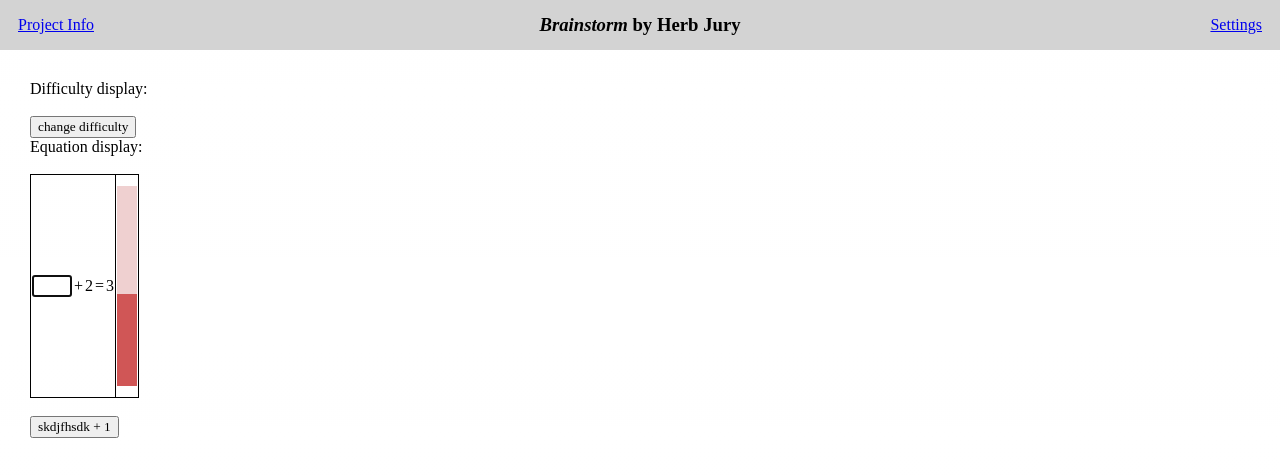
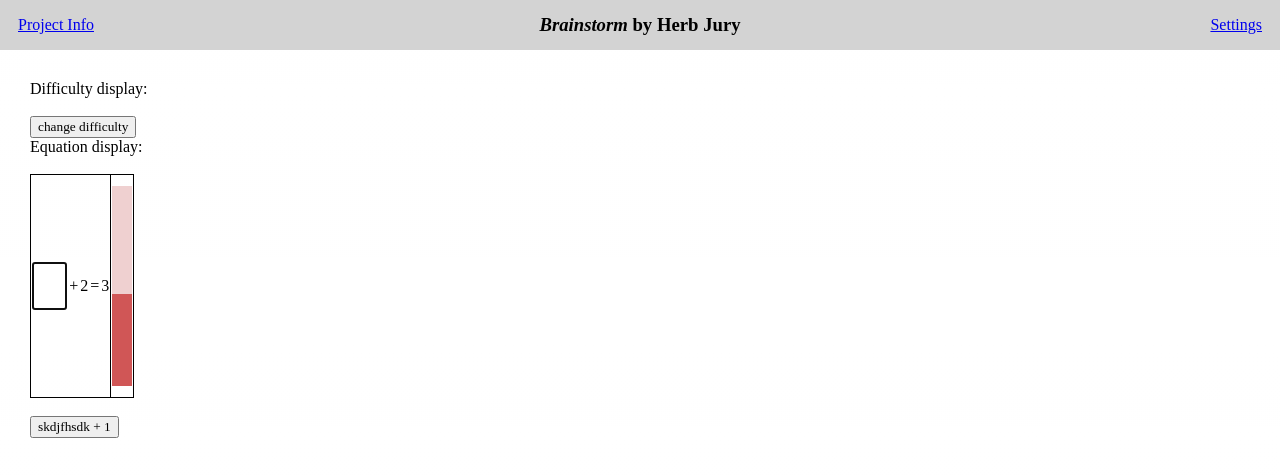
Before and after one commit to MrMugwump/BrainstormComp225, a Next.js app: page / in a window 1280 px wide. Shown: the top 476 px of the page. Built offline with nearby package versions, Linux system fonts and the light colour scheme.

Commit message:
variable input box sizes!!

```diff
--- a/src/app/equationDisplay.tsx
+++ b/src/app/equationDisplay.tsx
@@ -49,11 +49,11 @@ export default function EquationDisplay({}:any){
         <table key = {key} className="EquationDisplay">
         <tbody>
             <tr>
-                <td><NumberSlot number = {equation[0]} isInput = {inputArray[0]} inputVal={setInputVal}/></td>
-                <td><p>{operation}</p></td>
-                <td><NumberSlot number = {equation[1]} isInput = {inputArray[1]} inputVal={setInputVal}/></td>
-                <td>=</td>
-                <td><NumberSlot number = {equation[2]} isInput = {inputArray[2]} inputVal={setInputVal}/></td>
+                <td className="TextSlot"><NumberSlot number = {equation[0]} isInput = {inputArray[0]} inputVal={setInputVal}/></td>
+                <td className="TextSlot"><p>{operation}</p></td>
+                <td className="TextSlot"><NumberSlot number = {equation[1]} isInput = {inputArray[1]} inputVal={setInputVal}/></td>
+                <td className="TextSlot">=</td>
+                <td className="TextSlot"><NumberSlot number = {equation[2]} isInput = {inputArray[2]} inputVal={setInputVal}/></td>
                 {/*<td><p>Correct = {isCorrect}</p></td>*/}
                 {/*<td><p>location = {location}</p></td>*/}
                 <td className="timercell">
@@ -69,11 +69,18 @@ export default function EquationDisplay({}:any){
 }
 
 function NumberSlot({number, isInput = false, inputVal}:any){
+    const [width,setWidth]=useState('1ch');
+    function onInputChange(e:any){
+        inputVal(e.target.value);
+        setWidth(e.target.value.length+'ch')
+    }
     if (isInput){
-        return(<><input
-            onChange={e=>{inputVal(e.target.value)} /*sends player input to eq. disp.*/}
+        return(
+        <><input className="InputArea"
+            onChange={e=>{onInputChange(e)} /*sends player input to eq. disp.*/}
             autoFocus={true /*when instantiated, cursor auto selects*/}
-            size={2  /*how many chars wide input field is (there is a lim to how small)*/} />
+            style={{width: `${width}`}}
+            />
             </>)
     }
     return(<><p>{number}</p></>)
@@ -81,6 +88,6 @@ function NumberSlot({number, isInput = false, inputVal}:any){
 
 function generateRandomInteger(min: number, max: number){ // Taken from https://developer.mozilla.org/en-US/docs/Web/JavaScript/Reference/Global_Objects/Math/random
     min = Math.ceil(min);
-    max = Math.floor(max)+1; //+1 to make max inclusive inclusive
+    max = Math.floor(max)+1; //+1 to make max inclusive
     return Math.floor(Math.random() * (max - min) + min); // The maximum and the minimum are inclusive
 }
--- a/src/app/equationDisplayStyle.css
+++ b/src/app/equationDisplayStyle.css
@@ -1,6 +1,14 @@
 .EquationDisplay {
     border: 1px solid black;
     border-collapse: collapse;
+    font-size: 100%;
+}
+.EquationDisplay .TextSlot{
+    font-size: 1em;
+}
+.InputArea{
+    font-size:1.3em;
+    padding:.5em;
 }
 .timercell {
     border: 1px solid black;
```
